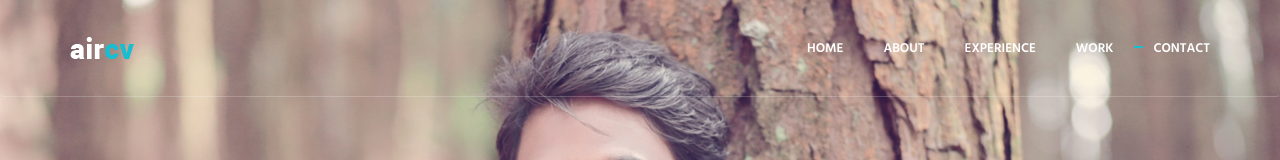
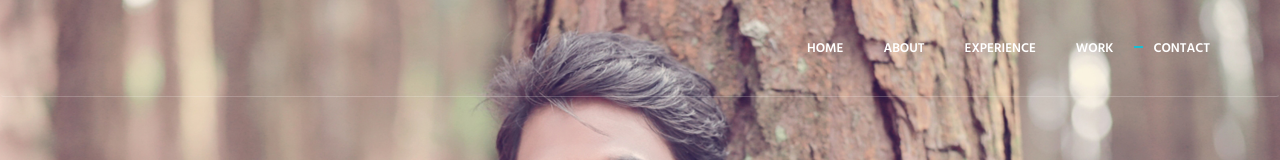
Before and after one commit to achu-v/achu-v, a plain HTML site: page index.html in a window 1280 px wide. Shown: the top 160 px of the page. Drawn offline with Linux system fonts and the light colour scheme.

Commit message:
Update index.html

```diff
--- a/index.html
+++ b/index.html
@@ -53,10 +53,10 @@
 
                         <!-- Logo -->
                         <div class="logo">
-                            <a class="logo-wrap" href="#body">
+<!--                             <a class="logo-wrap" href="#body">
                                 <img class="logo-img logo-img-main" src="img/logo.png" alt="Asentus Logo">
                                 <img class="logo-img logo-img-active" src="img/logo-dark.png" alt="Asentus Logo">
-                            </a>
+                            </a> -->
                         </div>
                         <!-- End Logo -->
                     </div>
```
